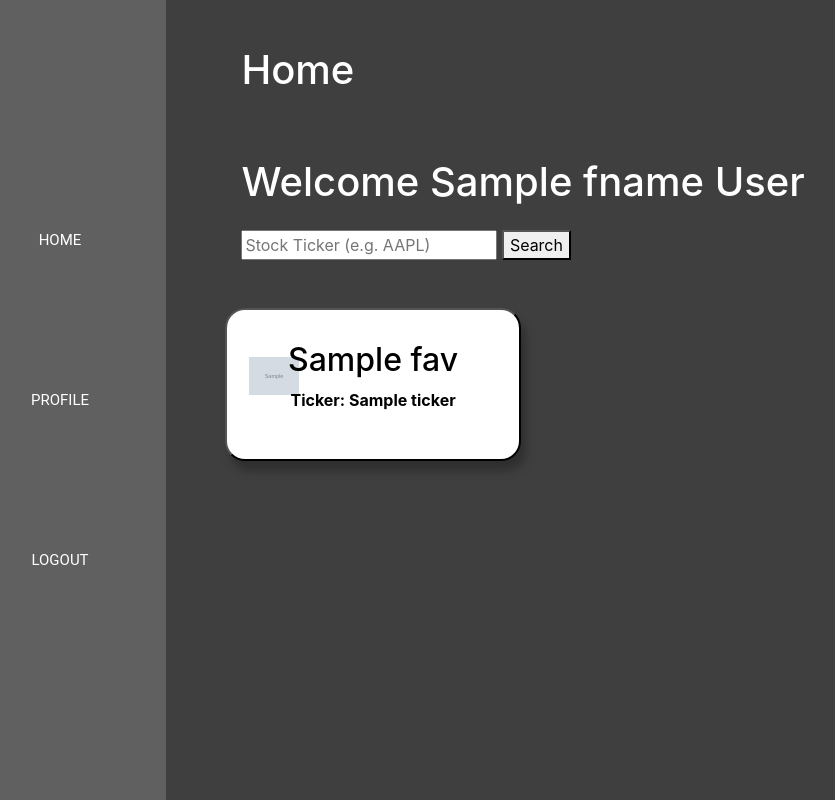
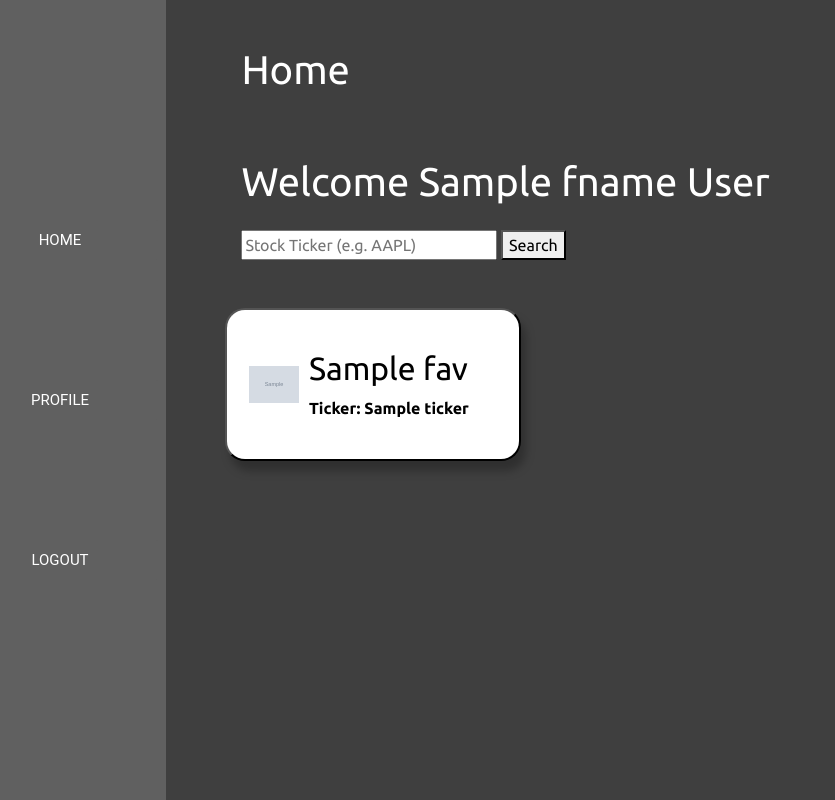
Before and after one commit to xyronic15/Stock-Recommendation-System-Django, a Django app: template stockpredictor/main/templates/main/home.html in a window 1280 px wide. Shown: the whole page, without its empty margins (54-889 px from the left). Run offline with Django 3.2, Linux system fonts and the light colour scheme; the template is opened without the code that fills it: most values are stand-ins (such as "Sample title", 1, 10 or a date in 2020); grey boxes marked "Sample" are stand-in pictures; some libraries are stand-ins or nearby versions.

Commit message:
Fixed Cards
- Card styling is done
- Played with the fonts a little

```diff
--- a/stockpredictor/main/templates/main/base.html
+++ b/stockpredictor/main/templates/main/base.html
@@ -83,9 +83,17 @@
 
     </style> -->
 
-    <link rel="stylesheet" type="text/css" href="{% static 'css/styles.css' %}">
+    <script src="https://cdnjs.cloudflare.com/ajax/libs/popper.js/1.14.7/umd/popper.min.js"
+        integrity="sha384-UO2eT0CpHqdSJQ6hJty5KVphtPhzWj9WO1clHTMGa3JDZwrnQq4sF86dIHNDz0W1"
+        crossorigin="anonymous"></script>
+    <script src="https://stackpath.bootstrapcdn.com/bootstrap/4.3.1/js/bootstrap.min.js"
+        integrity="sha384-JjSmVgyd0p3pXB1rRibZUAYoIIy6OrQ6VrjIEaFf/nJGzIxFDsf4x0xIM+B07jRM"
+        crossorigin="anonymous"></script>
+    <link href="https://fonts.googleapis.com/css?family=Montserrat:400,500,800" rel="stylesheet">
+    <link rel="stylesheet" type="text/css" href="http://fonts.googleapis.com/css?family=Ubuntu:regular,bold&subset=Latin">
     <link rel="stylesheet" href="https://stackpath.bootstrapcdn.com/bootstrap/4.3.1/css/bootstrap.min.css"
         integrity="sha384-ggOyR0iXCbMQv3Xipma34MD+dH/1fQ784/j6cY/iJTQUOhcWr7x9JvoRxT2MZw1T" crossorigin="anonymous">
+    <link rel="stylesheet" type="text/css" href="{% static 'css/styles.css' %}">
     <meta charset="utf-8">
     <meta name="viewport" content="width=device-width, initial-scale=1, shrink-to-fit=no">
     <script type="text/javascript" src="{% static 'js/jquery.js' %}"></script>
@@ -115,12 +123,6 @@
     <!-- <script src="https://code.jquery.com/ajax/libs/jquery/3.3.1/jquery.min.js"
         integrity="sha384-q8i/X+965DzO0rT7abK41JStQIAqVgRVzpbzo5smXKp4YfRvH+8abtTE1Pi6jizo"
         crossorigin="anonymous"></script> -->
-    <script src="https://cdnjs.cloudflare.com/ajax/libs/popper.js/1.14.7/umd/popper.min.js"
-        integrity="sha384-UO2eT0CpHqdSJQ6hJty5KVphtPhzWj9WO1clHTMGa3JDZwrnQq4sF86dIHNDz0W1"
-        crossorigin="anonymous"></script>
-    <script src="https://stackpath.bootstrapcdn.com/bootstrap/4.3.1/js/bootstrap.min.js"
-        integrity="sha384-JjSmVgyd0p3pXB1rRibZUAYoIIy6OrQ6VrjIEaFf/nJGzIxFDsf4x0xIM+B07jRM"
-        crossorigin="anonymous"></script>
 
     <div class="sidenav">
         <a href="/home">
--- a/stockpredictor/main/templates/main/home.html
+++ b/stockpredictor/main/templates/main/home.html
@@ -29,13 +29,13 @@
         {% for fav in favourites %}
         <form method="get" action="/stock" class="col-4 h-100 py-3">
             <button type="submit" name="ticker" value="{{fav.ticker}}" class="small-card h-100 w-100">
-                <div class="row">
+                <div class="row align-items-center">
                     <div class="col-2 h-100">
                         <img src="{{fav.logo_url}}" alt="" class="stock-logo m-3">
                     </div>
-                    <div class="col-8 h-100">
+                    <div class="col-8 h-100 text-left mx-4">
                         <h2>{{fav.longName}}</h2>
-                        <p><strong>Ticker: {{fav.ticker}}</strong></p>
+                        <p class="m-0"><strong>Ticker: {{fav.ticker}}</strong></p>
                     </div>
                 </div>
             </button>
--- a/stockpredictor/static/css/styles.css
+++ b/stockpredictor/static/css/styles.css
@@ -1,5 +1,6 @@
 body {
   background: #3f3f3f !important;
+  font-family: Ubuntu;
 }
 
 h1 {
```
Also changed, not shown: stockpredictor/db.sqlite3.
